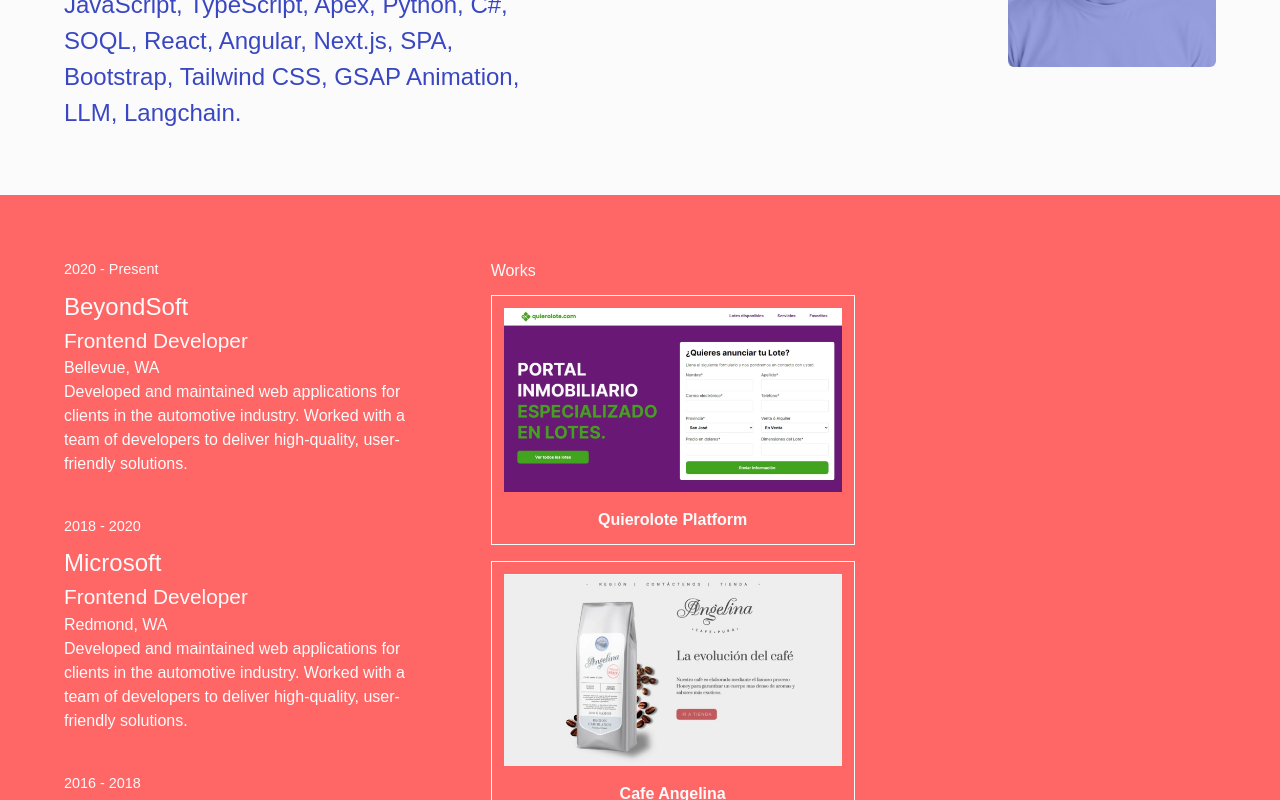
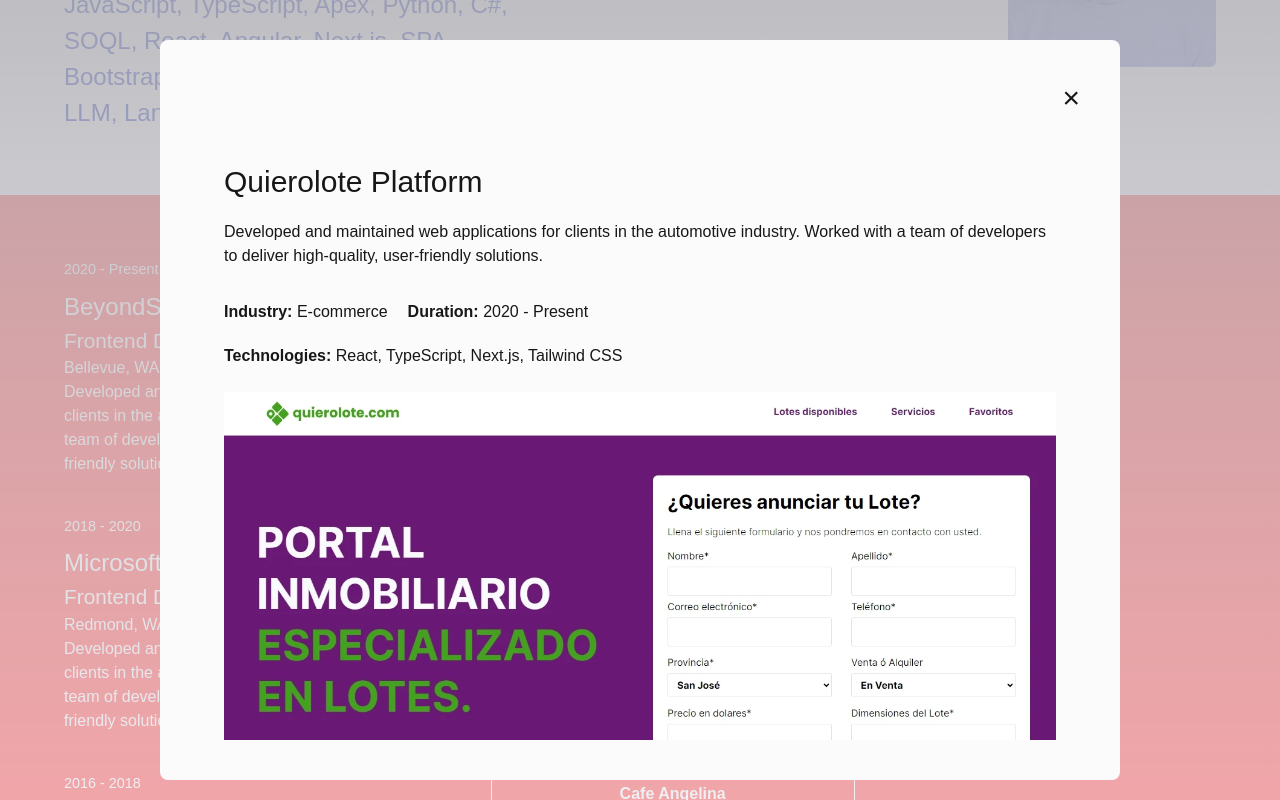
Before and after one commit to gabwebdesign/my-portfolio, a Next.js app: page / in a window 1280 px wide. Both pictures are taken after a click on the picture 672 px from the left and 1805 px from the top of the page. Shown: the part 1405-2205 px from the top of the page. Built offline with nearby package versions, Linux system fonts and the light colour scheme; a web font is replaced by a local one.

Commit message:
modal, starting animation

```diff
--- a/app/components/custom-modal/custom-modal.css
+++ b/app/components/custom-modal/custom-modal.css
@@ -3,6 +3,8 @@
     top: 0;
     left: 0;
     background: linear-gradient(0deg, rgb(229 229 236 / 50%) 0%, rgb(176 176 181 / 82%) 100%);
+    opacity: 0;
+    animation: fadeIn 0.5s forwards;
 
     @media screen and (min-width: 768px){
         width: 100vw;
@@ -18,3 +20,9 @@
         }
     }
 }
+
+@keyframes fadeIn {
+    to {
+        opacity: 1;
+    }
+}
--- a/app/components/custom-modal/custom-modal.tsx
+++ b/app/components/custom-modal/custom-modal.tsx
@@ -1,6 +1,9 @@
+import { useEffect } from 'react';
 import './custom-modal.css';
 
 export type CustomModalProps = {
+    isOpen: boolean;
+    onClose: () => void;
     title: string;
     duration: string;
     industries: string;
@@ -10,11 +13,25 @@
     large:string;
 }
 
-export default function CustomModal({title,industries,technologies,description,alt,large,duration}: CustomModalProps) {
+export default function CustomModal({isOpen, onClose,title,industries,technologies,description,alt,large,duration}: CustomModalProps) {
+    useEffect(() => {
+        if (isOpen) {
+            document.body.classList.add('no-scroll');
+        } else {
+            document.body.classList.remove('no-scroll');
+        }
+
+        return () => {
+            document.body.classList.remove('no-scroll');
+        };
+    }, [isOpen]);
+
+    if (!isOpen) return null;
+
     return (
         <div className="modal p-4 md:p-10 flex justify-center mb-5">
             <div className="modal-content bg-background p-4 md:p-10 rounded-lg">
-                <div className='flex justify-end mb-6'><span className="close text-3xl cursor-pointer">&times;</span></div>
+                <div className='flex justify-end mb-6' onClick={onClose}><span className="close text-3xl cursor-pointer">&times;</span></div>
                 <div className='content p-6'>
                     <p className='text-3xl mb-5'>{title}</p>
                     <p className='mb-8'>{description}</p>
--- a/app/components/experience/experience.tsx
+++ b/app/components/experience/experience.tsx
@@ -54,7 +54,7 @@
             description: 'Developed and maintained web applications for clients in the automotive industry. Worked with a team of developers to deliver high-quality, user-friendly solutions.',
             alt: 'quierolote development image',
             thumb: '/works/work1_thumb.png',
-            large: '/works/work1_large.png'
+            large: '/works/work1_large.webp'
         },
         {
             id: '2',
@@ -65,7 +65,7 @@
             description: 'Developed and maintained web applications for clients in the automotive industry. Worked with a team of developers to deliver high-quality, user-friendly solutions.',
             alt: 'quierolote development image',
             thumb: '/works/work2_thumb.png',
-            large: '/works/work2_large.png'
+            large: '/works/work2_large.webp'
         }
     ]
 
@@ -100,25 +100,11 @@
                                 alt={work.alt}
                                 thumb={work.thumb}
                                 large={work.large}
-                                AuxEvent={setModalOpen}
                             />
                         ))}
                     </div>
                 </div>
             </div>
-            {
-                modalOpen && currentWork && (
-                    <CustomModal
-                        title={currentWork.title}
-                        industries={currentWork.industries}
-                        duration={currentWork.duration}
-                        technologies={currentWork.technologies}
-                        description={currentWork.description}
-                        alt={currentWork.alt}
-                        large={currentWork.large}
-                    />
-                )
-            }
         </section>
     );
 }
--- a/app/components/experience/works/works.tsx
+++ b/app/components/experience/works/works.tsx
@@ -1,6 +1,7 @@
 'use strict';
 import React from 'react';
 import './works.css';
+import CustomModal from '../../custom-modal/custom-modal';
 
 export type WorksProps = {
     id: string;
@@ -12,10 +13,9 @@
     alt:string;
     thumb:string;
     large:string;
-    AuxEvent:Function;
 }
 
-export default function Work({ id, title, industries, duration, technologies, description, thumb, large, alt, AuxEvent}: WorksProps) {
+export default function Work({ id, title, industries, duration, technologies, description, thumb, large, alt}: WorksProps) {
 
     const [modalOpen, setModalOpen] = React.useState(false);
 
@@ -26,10 +26,23 @@
                     className="img-fluid cursor-pointer"
                     src={thumb}
                     alt={alt}
-                    onClick={() => { AuxEvent( setModalOpen(!modalOpen) )}}
+                    onClick={() => setModalOpen(true)}
                 ></img>
             </div>
             <p className='font-bold text-center text-background'>{title}</p>
+
+            <CustomModal
+                isOpen={modalOpen}
+                onClose={() => setModalOpen(false)}
+                title={title}
+                description={description}
+                large={large}
+                alt={alt}
+                industries={industries}
+                technologies={technologies}
+                duration={duration}
+            />
+
         </div>
     );
 }
--- a/app/globals.css
+++ b/app/globals.css
@@ -24,6 +24,10 @@
   background: var(--background);
   font-family: "Alexandria", sans-serif;
   font-optical-sizing: auto;
+}
+
+body.no-scroll {
+  overflow: hidden;
 }
 
 h1,h2{
--- a/package.json
+++ b/package.json
@@ -9,6 +9,7 @@
     "lint": "next lint"
   },
   "dependencies": {
+    "@gsap/react": "^2.1.1",
     "next": "15.0.3",
     "react": "19.0.0-rc-66855b96-20241106",
     "react-dom": "19.0.0-rc-66855b96-20241106",
```
Also changed, not shown: 1 other file (tests, documents, lock files or other folders).
